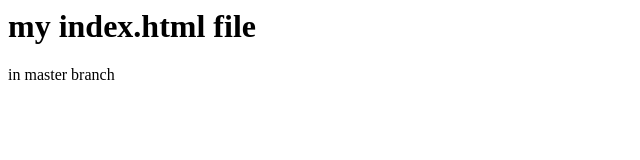
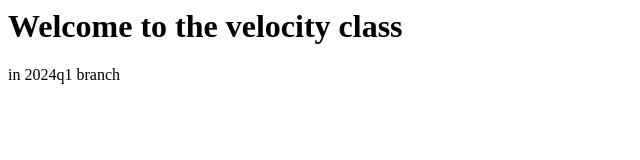
Before and after one commit to KratiV123/jenkins-2project, a plain HTML site: page index.html in a window 1280 px wide. Shown: the whole page, without its empty margins (0-640 px from the left). Drawn offline with Linux system fonts and the light colour scheme.

Commit message:
added file in 2024q1 branch

```diff
--- a/index.html
+++ b/index.html
@@ -1,9 +1,9 @@
 <html>
 <body>
 
-<h1>my index.html file </h1>
+<h1>Welcome to the velocity class</h1>
 
-<p>in master branch</p>
+<p>in 2024q1 branch</p>
 
 </body>
 </html>
```
